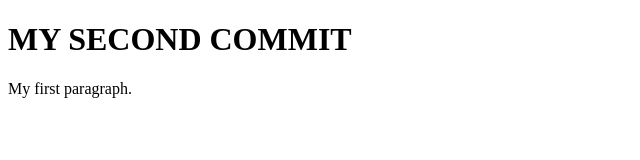
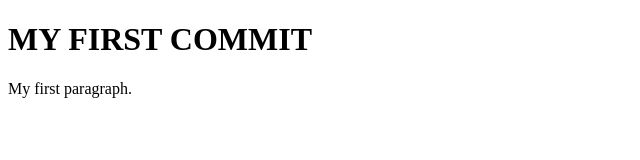
Before and after one commit to KABALI2001/Demo, a plain HTML site: page index.html in a window 1280 px wide. Shown: the whole page, without its empty margins (0-640 px from the left). Drawn offline with Linux system fonts and the light colour scheme.

Commit message:
Second commit message

```diff
--- a/index.html
+++ b/index.html
@@ -2,7 +2,7 @@
 <html>
 <body>
 
-<h1>MY SECOND COMMIT</h1>
+<h1>MY FIRST COMMIT</h1>
 
 <p>My first paragraph.</p>
 
```
